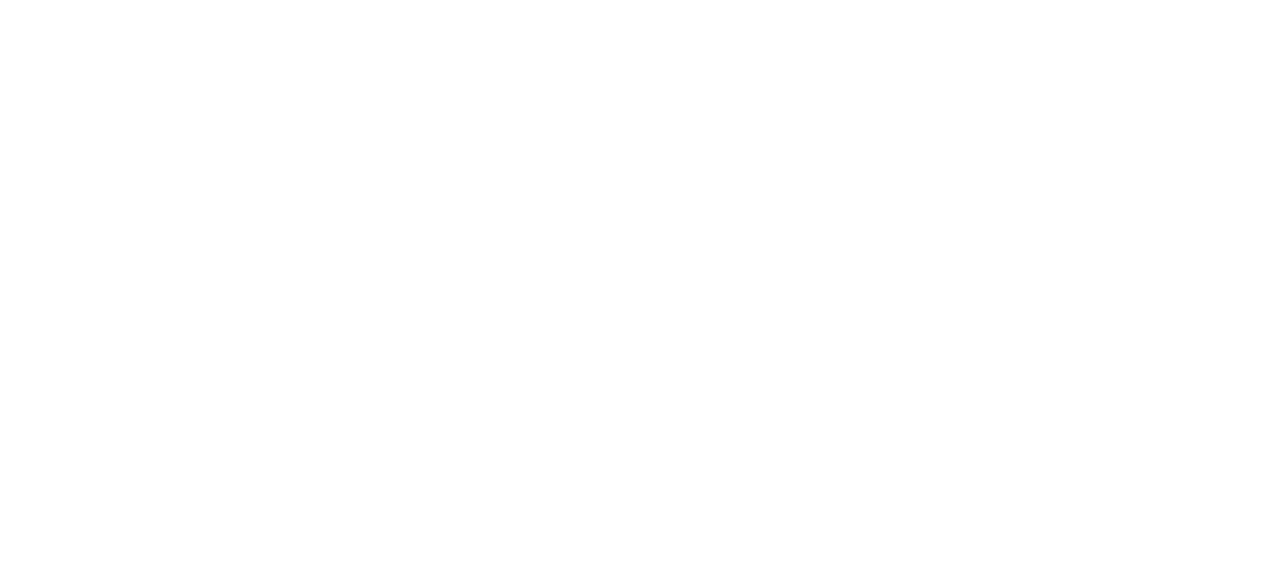
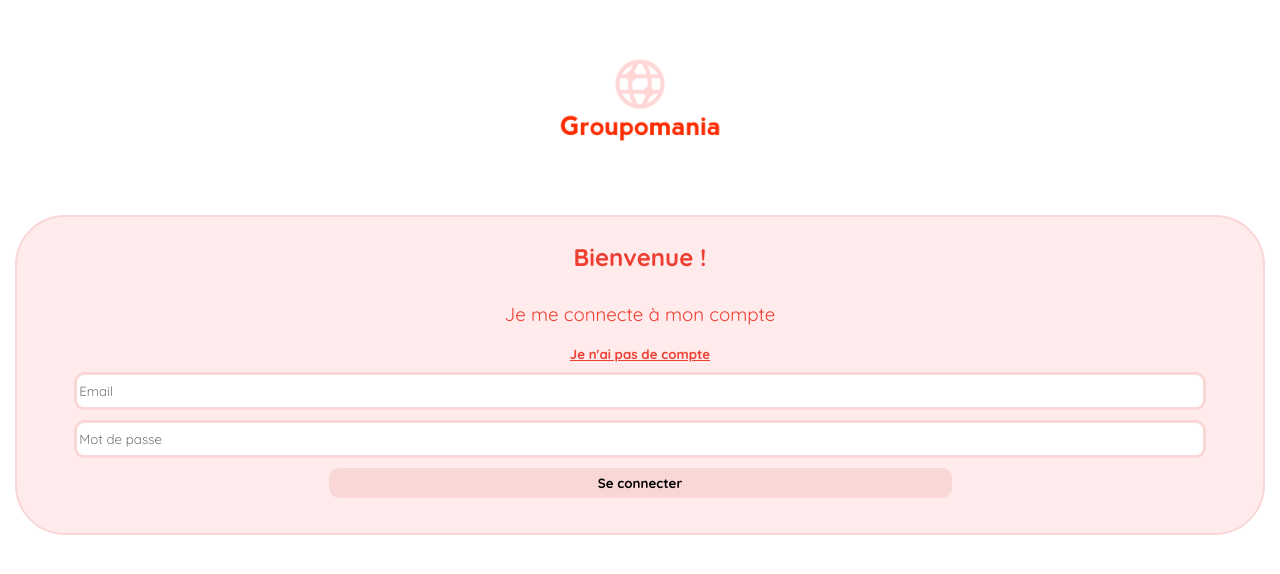
Before and after one commit to AmandineLescane/AmandineLescane_7_15_02_2022, a Vue app in the folder Frontend/: page /login in a window 1280 px wide. Before the commit this address had no page. Shown: the top 574 px of the page. Built offline with nearby package versions, Linux system fonts and the light colour scheme.

Commit message:
ajout des pages feed, user et login + des composants navBar et post

```diff
--- a/Frontend/index.html
+++ b/Frontend/index.html
@@ -1,20 +1,19 @@
 <!DOCTYPE html>
 <html lang="en">
   <head>
-
     <meta charset="UTF-8" />
-    <link rel="icon" href="/favicon.ico" />
+    <link rel="icon" href="/icon.png" />
     <meta name="viewport" content="width=device-width, initial-scale=1.0" />
-    <link rel="preconnect" href="https://fonts.googleapis.com">
-<link rel="preconnect" href="https://fonts.gstatic.com" crossorigin>
-<link href="https://fonts.googleapis.com/css2?family=Roboto:wght@100;300;400;500&display=swap" rel="stylesheet">
+    <link rel="preconnect" href="https://fonts.googleapis.com" />
+    <link rel="preconnect" href="https://fonts.gstatic.com" crossorigin />
+    <link
+      href="https://fonts.googleapis.com/css2?family=Quicksand:wght@300;400;500;600;700&display=swap"
+      rel="stylesheet"
+    />
     <title>Groupomania</title>
-
   </head>
-  <body>
-
+  <body style="margin : 0px">
     <div id="app"></div>
     <script type="module" src="/src/main.js"></script>
-
   </body>
 </html>
--- /dev/null
+++ b/Frontend/src/components/navBar.vue
@@ -0,0 +1,43 @@
+<template>
+    <nav class="nav">
+		<a href="/feed"><h3 class="nav_title">Groupomania</h3></a>
+		<ul class="nav_list">
+			<a href="/user"><li class="nav_item">Compte</li></a>
+			<a href=""><li class="nav_item">Déconnexion</li></a>
+		</ul>
+	</nav>
+</template>
+
+<script>
+
+</script>
+
+<style lang="scss" scoped>
+.nav {
+	background: #ed4033;
+	color: white;
+	display: flex;
+	justify-content: space-between;
+	align-items: center;
+	height: 60px;
+	margin-left: 0px;
+	margin-top: 0px;
+	margin-right: 0px;
+	padding-left:10px;
+	padding-right: 10px;
+}
+.nav_list{
+	display:flex;
+	flex-direction: row;
+	list-style-type : none;
+	font-weight: 600;
+	.nav_item{
+	margin-left: 15px;
+	margin-left: 15px;
+	}
+}
+a{
+	color: white;
+	text-decoration: none;
+}
+</style>
--- a/Frontend/src/components/post.vue
+++ b/Frontend/src/components/post.vue
@@ -0,0 +1,33 @@
+<template>
+    <div class="post_block">
+        <div class="post_user">
+            <h5>{{post.user.prenom}} {{post.user.nom}}</h5>
+        </div>
+        <div class="post_content">
+            <h6 class="post_title"></h6>
+            <p class="post_text"></p>
+            <p class="post_img">
+                <img v-bind:src="post.imageURL"  alt=""/>
+            </p>
+        </div>
+        <div class="post_like post_delete">
+            <font-awesome-icon icon="fa-solid fa-heart" />
+            <button class="post_delete" v-if="post.userId === user.id || user.isAdmin === true" @click="deletePost">Supprimer</button>
+        </div>
+        <div class="comment_block">
+            <div class="comment_content">
+                <textarea class="comment_create" placeholder="Votre commentaire..."></textarea>
+                <input class="input_createpost" type="submit" value="Publier">
+            </div>
+            <h5 class="comment_user">{{comment.user.prenom}} {{comment.user.nom}}</h5>
+            <p class="comment_text">{{comment.content}}</p>
+            <font-awesome-icon icon="fa-solid fa-xmark"  v-if="post.userId === user.id || user.isAdmin === true" @click="deletePost"/>
+        </div>
+    </div>
+</template>
+
+<script>
+</script>
+
+<style lang="scss" scoped>
+</style>
--- a/Frontend/src/router/index.js
+++ b/Frontend/src/router/index.js
@@ -5,12 +5,12 @@ const router = createRouter({
   history: createWebHistory(import.meta.env.BASE_URL),
   routes: [
     {
-      path: "/",
+      path: "/signin",
       name: "signin",
       component: () => import ('../views/signin.vue')
     },
     {
-      path: "/",
+      path: "/login",
       name: "login",
       component: () => import ('../views/login.vue')
     },
--- a/Frontend/src/views/feed.vue
+++ b/Frontend/src/views/feed.vue
@@ -0,0 +1,102 @@
+<template>
+    <div class="menu">
+        <navBar/>
+    </div>
+    <div class="div_img">
+        <img src="../assets/icon-above-font.png"  alt="auth_img" class="auth_img">
+    </div>
+    <div class="feed_content">
+        <h2>Quoi de neuf ?</h2>
+        <div class="feed_createpost">
+            <textarea class="feed_typetext" name="textarea" placeholder="Partagez avec la communauté"></textarea>
+            <div class="feed_buttons">
+                <input class="add_img" type="file" name="add_img" >
+                <input class="input_createpost" type="submit" value="Publier">
+            </div>
+        </div>
+        <div class="feed_posts">
+            <post v-for="post in posts" />
+        </div>
+    </div>
+</template>
+
+<script>
+import navBar from '../components/navBar.vue'
+import post from '../components/post.vue'
+
+export default {
+    name: "feed",
+    components:{
+        navBar,
+        post
+    },
+}
+</script>
+
+<style lang="scss" scoped>
+*{
+    font-family:'quicksand';
+}
+.div_img{
+    display: flex;
+    flex-direction : row;
+    justify-content: center;
+    margin-right: 20px;
+    margin-left: 20px;
+    .auth_img{
+        width: 200px;
+    }
+}
+.feed_title{
+    display: flex;
+    justify-content: center;
+    border : solid 4px #ed4033;
+    border-radius: 20px;
+    color: #ed4033;
+    padding : 10px;
+    margin: 15px;
+    background : #ffebeb;
+}
+.feed_content{
+    display: flex;
+    flex-direction: column;
+    align-items: center;
+    background : #ffebeb;
+    color: #ed4033;
+    border: solid 2px #f9d7d6;
+    border-radius : 40px;
+    padding : 10px;
+    margin: 15px;
+    .feed_createpost{
+        display:flex;
+        align-items: center;
+        flex-direction: column;
+        width: 100%;
+    }
+    .feed_typetext{
+    width: 90%;
+    max-width: 90%;
+    border: solid 3px #f9d7d6;
+    border-radius : 10px;
+    }
+    .feed_buttons{
+        display: flex;
+        width: 90%;
+        flex-direction : row;
+        justify-content: space-between;
+        margin-top: 10px;
+        margin-bottom: 10px;
+    }
+    .input_createpost{
+        border: solid 3px #f9d7d6;
+        border-radius : 10px;
+        background-color : #f9d7d6;
+        color: black;
+        font-weight: bold;
+        transition: cubic-bezier(.2, 3, .4, 1) .4s;
+        &:hover{
+        transform: scale(1.1);
+        }
+    }
+}
+</style>
--- a/Frontend/src/views/login.vue
+++ b/Frontend/src/views/login.vue
@@ -1,15 +1,90 @@
 <template>
-    <h2>Authentification</h2>
-    <h3>Se connecter</h3>
-    <form>
-        <input type="text" name="email" placeholder="Email">
-        <input type="text" name="password" placeholder="Mot de passe">
-    </form>
-    <button class="submit" type="button">
+    <div class="div_img">
+        <img src="../assets/icon-above-font.png"  alt="auth_img" class="auth_img">
+    </div>
+    <div class="auth_block">
+        <div class="auth_title">
+            <h2>Bienvenue !</h2>
+            <h3>Je me connecte à mon compte</h3>
+            <a href="./signin"><h5>Je n'ai pas de compte</h5></a>
+        </div>
+        <form>
+            <input type="text" name="email" placeholder="Email">
+            <input type="text" name="password" placeholder="Mot de passe">
+            <input class="input_signin" type="submit" value="Se connecter">
+        </form>
+    </div>
+
 </template>
 
 <script>
 </script>
 
-<style scoped>
+<style lang="scss" scoped>
+*{
+    font-family:'quicksand';
+}
+.auth_block{
+    background : #ffebeb;
+    border-radius : 50px;
+    padding-top : 10px;
+    padding-bottom: 10px;
+    border: solid 2px #f9d7d6;
+    margin: 15px;
+}
+.auth_title{
+    display : flex;
+    color: #ed4033;
+    flex-direction : column;
+    align-items : center;
+}
+h2{
+    margin-top: 15px;
+}
+h3{
+    margin-bottom: 10px;
+    margin-top: 10px;
+    font-weight: 400;
+}
+h5{
+    margin-bottom: 5px;
+    margin-top: 10px;
+}
+.div_img{
+    display: flex;
+    flex-direction : row;
+    justify-content: center;
+    margin-right: 20px;
+    margin-left: 20px;
+    .auth_img{
+        width: 200px;
+    }
+}
+form{
+    display: flex;
+    flex-direction : column;
+    align-items : center;
+    margin-bottom: 20px;
+    input{
+        border: solid 3px #f9d7d6;
+        border-radius : 10px;
+        margin-top: 5px;
+        margin-bottom: 5px;
+        width : 90%;
+        height: 30px;
+    }
+}
+.input_signin{
+    width: 50%;
+    background-color : #f9d7d6;
+    color: black;
+    font-weight: bold;
+    transition: cubic-bezier(.2, 3, .4, 1) .4s;
+    &:hover{
+        transform: scale(1.1);
+}
+}
+a{
+    color: #ed4033;;
+}
 </style>
--- a/Frontend/src/views/signin.vue
+++ b/Frontend/src/views/signin.vue
@@ -2,11 +2,11 @@
     <div class="div_img">
         <img src="../assets/icon-above-font.png"  alt="auth_img" class="auth_img">
     </div>
-    <div class="auth_bloc">
+    <div class="auth_block">
         <div class="auth_title">
-            <h2>Authentification</h2>
-            <h3>Je n'ai pas encore de compte</h3>
-            <a href="./login.vue"><h5>J'ai un compte</h5></a>
+            <h2>Bienvenue !</h2>
+            <h3>Je crée mon compte</h3>
+            <a href="./login"><h5>J'ai un compte</h5></a>
         </div>
         <form>
             <input type="text" name="firstname" placeholder="Prénom">
@@ -23,15 +23,17 @@
 </script>
 
 <style lang="scss" scoped>
-.auth_bloc{
+.auth_block{
     background : #ffebeb;
     border-radius : 50px;
     padding-top : 10px;
     padding-bottom: 10px;
+    border: solid 2px #f9d7d6;
+    margin: 15px;
 }
 .auth_title{
     display : flex;
-    font-family: 'Roboto';
+    font-family: 'Quicksand';
     color: #ed4033;
     flex-direction : column;
     align-items : center;
@@ -74,12 +76,12 @@ form{
 }
 .input_signin{
     width: 50%;
+    font-family: 'Quicksand';
     background-color : #f9d7d6;
     color: black;
     font-weight: bold;
     transition: cubic-bezier(.2, 3, .4, 1) .4s;
     &:hover{
-        dar: 50%;
         transform: scale(1.1);
 }
 }
--- a/Frontend/src/views/user.vue
+++ b/Frontend/src/views/user.vue
@@ -0,0 +1,78 @@
+<template>
+    <navBar />
+    <div class="div_img">
+        <img src="../assets/icon-above-font.png"  alt="auth_img" class="auth_img">
+    </div>
+    <div class="user_block">
+        <div class="user_title">
+            <h1>Mon compte </h1>
+        </div>
+        <div class="user_name">
+            <h4>Prénom : </h4>
+        </div>
+        <div class="user_lastname">
+            <h4>Nom : </h4>
+        </div>
+        <div class="user_email">
+            <h4>Adresse mail : </h4>
+        </div>
+        <div>
+            <input class="user_deactivate" type="button" value="Désactiver compte">
+        </div>
+    </div>
+</template>
+
+<script>
+import navBar from '../components/navBar.vue'
+
+
+export default {
+    name: "feed",
+    components:{
+        navBar,
+    },
+}
+</script>
+
+<style lang="scss" scoped>
+*{
+    font-family : 'Quicksand';
+}
+.user_block{
+    background : #ffebeb;
+    border-radius : 50px;
+    padding : 15px;
+    display: flex;
+    flex-direction : column;
+    align-items : center;
+    border: solid 2px #f9d7d6;
+    margin: 15px;
+    h1{
+        color: #ed4033;
+    }
+}
+.div_img{
+    display: flex;
+    flex-direction : row;
+    justify-content: center;
+    margin-right: 20px;
+    margin-left: 20px;
+    .auth_img{
+        width: 200px;
+    }
+}
+.user_deactivate{
+    margin-top :15px;
+    border: solid 3px #ed4033;
+    border-radius : 10px;
+    background-color : #ed4033;
+    color: black;
+    font-size: 18px;
+    font-weight: bold;
+    transition: cubic-bezier(.2, 3, .4, 1) .4s;
+    &:hover{
+        transform: scale(1.1);
+    }
+}
+
+</style>
```
Also changed, not shown: Frontend/src/assets/icon.png (added), Frontend/src/components/menu.vue (deleted).
